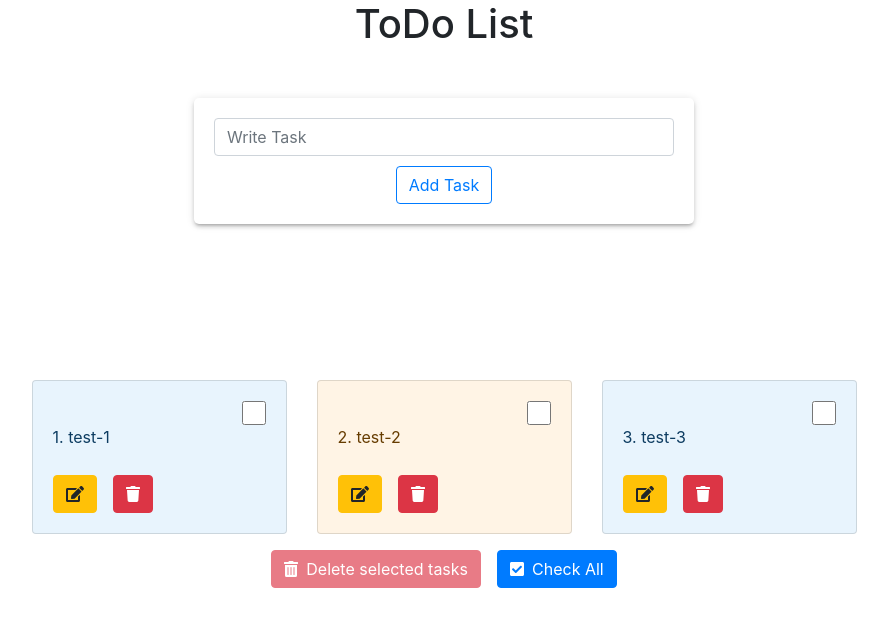
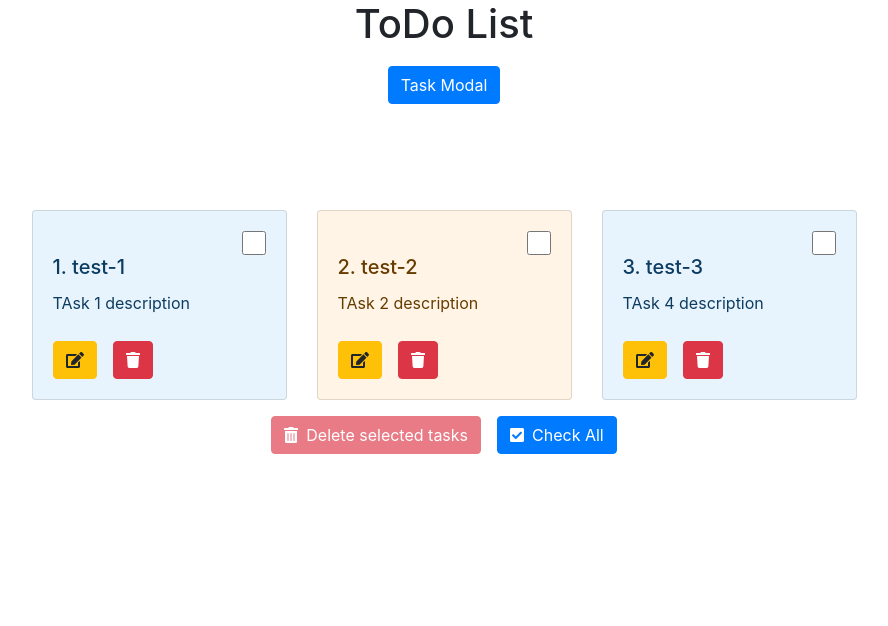
Before and after one commit to Narek-Alexanyan/todo-react-beg-06, a React (Create React App) app: page / in a window 1280 px wide. Shown: the top 626 px of the page, without its empty margins (196-1084 px from the left). Built offline with nearby package versions, Linux system fonts and the light colour scheme.

Commit message:
create ref ConfirmModal

```diff
--- a/src/component/AddTask/AddTask.jsx
+++ /dev/null
@@ -1,81 +0,0 @@
-import React, { Component } from "react";
-import PropTypes from 'prop-types';
-
-import Styles from "./AddTask.module.css";
-
-import { Button, FormControl, Alert } from "react-bootstrap";
-
-class AddTask extends Component {
-  state = {
-    inputValue: "",
-    errorMessage: false,
-  };
-
-  handleChange = (event) => {
-    this.setState({
-      inputValue: event.target.value,
-    });
-  };
-
-  keyPress = (event) => {
-    if (event.key === "Enter") {
-      this.handleClick();
-    }
-  };
-
-  handleClick = () => {
-    if (this.state.inputValue === "") {
-      this.setState({
-        errorMessage: true,
-      });
-    } else {
-      this.props.handleSubmit(this.state.inputValue);
-      this.setState({
-        errorMessage: false,
-      });
-    }
-
-    this.setState({
-      inputValue: "",
-    });
-  };
-
-  render() {
-    const { isAnyTaskChecked } = this.props;
-    const styles = [Styles.Alert__danger, Styles.slide__right];
-    return (
-      <>
-        {this.state.errorMessage && (
-          <Alert className={styles.join(" ")} variant="danger">
-            Input value is empty!
-          </Alert>
-        )}
-        <div className={Styles.addTask}>
-          <FormControl
-            aria-describedby="basic-addon1"
-            placeholder="Write Task"
-            aria-label="Write Task"
-            value={this.state.inputValue}
-            onChange={this.handleChange}
-            onKeyPress={this.keyPress}
-            disabled={isAnyTaskChecked}
-          />
-          <Button
-            variant="outline-primary"
-            onClick={this.handleClick}
-            disabled={isAnyTaskChecked}
-          >
-            Add Task
-          </Button>
-        </div>
-      </>
-    );
-  }
-}
-
-AddTask.protoTypes = {
-  handleSubmit: PropTypes.func,
-  isAnyTaskChecked: PropTypes.bool
-}
-
-export default AddTask;
--- a/src/component/AddTask/AddTask.module.css
+++ /dev/null
@@ -1,52 +0,0 @@
-.addTask {
-    box-shadow: 0px 3px 3px -2px rgb(0 0 0 / 20%), 0px 3px 4px 0px rgb(0 0 0 / 14%), 0px 1px 8px 0px rgb(0 0 0 / 12%);
-    color: rgba(0, 0, 0, 0.87);
-    transition: box-shadow 300ms cubic-bezier(0.4, 0, 0.2, 1) 0ms;
-    background-color: #fff;
-    width: 500px;
-    margin: 50px auto;
-    display: flex;
-    align-items: center;
-    flex-direction: column;
-    padding: 20px;
-    position: relative;
-    max-width: 100%;
-    border-radius: 5px;
-}
-
-.slide__right {
-	-webkit-animation: slide-right 0.5s cubic-bezier(0.250, 0.460, 0.450, 0.940) both;
-	        animation: slide-right 0.5s cubic-bezier(0.250, 0.460, 0.450, 0.940) both;
-}
-
-@-webkit-keyframes slide-right {
-    0% {
-      -webkit-transform: translateX(0);
-              transform: translateX(0);
-              -webkit-opacity: 0;
-              opacity: 0;
-    }
-    100% {
-      -webkit-transform: translateX(100px);
-              transform: translateX(100px);
-              -webkit-opacity: 1;
-              opacity: 0;
-    }
-  }
-  @keyframes slide-right {
-    0% {
-      -webkit-transform: translateX(0);
-              transform: translateX(0);
-    }
-    100% {
-      -webkit-transform: translateX(100px);
-              transform: translateX(100px);
-    }
-  }
-
-  .Alert__danger {
-      position: absolute!important;
-      left: 0;
-      top: 30px !important;
-      right: 75% !important;
-  }
--- /dev/null
+++ b/src/component/AddTaskModal/AddTaskModal.jsx
@@ -0,0 +1,119 @@
+import React, { createRef } from "react";
+import { Modal, Button, FormControl, Alert } from "react-bootstrap";
+
+import PropTypes from 'prop-types';
+
+import Styles from "./AddTaskModal.module.css";
+
+class AddTaskModal extends React.PureComponent {
+  constructor(props) {
+    super(props);
+    this.inputRef = createRef();
+    this.state = {
+      title: "",
+      description: "",
+      errorMessage: false,
+    };
+  }
+  handleChange = (event) => {
+    const { name, value } = event.target;
+    this.setState({
+      [name]: value,
+    });
+  };
+
+  keyPress = (event) => {
+    if (event.key === "Enter") {
+      this.handleClick();
+    }
+  };
+
+  handleClick = () => {
+    const { title, description } = this.state;
+    if (title === "" || description === "") {
+      this.setState({
+        errorMessage: true,
+      });
+      return;
+    }
+
+    const formData = {
+      title,
+      description,
+    };
+    this.props.onSubmit(formData);
+    this.props.onHide();
+  };
+  componentDidMount() {
+    this.inputRef.current.focus();
+  }
+  render() {
+    const { onHide, isAnyTaskChecked } = this.props;
+    const { title, description } = this.state;
+    const styles = [Styles.Alert__danger, Styles.slide__right];
+
+    return (
+      <Modal
+        show={true}
+        onHide={onHide}
+        size="lg"
+        aria-labelledby="contained-modal-title-vcenter"
+        centered
+      >
+        <Modal.Header closeButton>
+          <Modal.Title id="contained-modal-title-vcenter">
+            Task Modal
+          </Modal.Title>
+        </Modal.Header>
+        <Modal.Body>
+          {this.state.errorMessage && (
+            <Alert className={styles.join(" ")} variant="danger">
+              {`${title === '' ? 'title is empty!' : 'Title it`s ok'} '-' ${description === '' ? 'description is empty!' : 'Description it`s ok'}`}
+            </Alert>
+          )}
+          <div className={Styles.addTask}>
+            <FormControl
+              name="title"
+              placeholder="Write Title"
+              aria-label="Write Title"
+              value={title}
+              onChange={this.handleChange}
+              onKeyPress={this.keyPress}
+              disabled={isAnyTaskChecked}
+              ref={this.inputRef}
+            />
+            <FormControl
+              className={Styles.area}
+              name="description"
+              as="textarea"
+              placeholder="Write Description"
+              aria-label="Write Description"
+              value={description}
+              onChange={this.handleChange}
+              disabled={isAnyTaskChecked}
+            />
+          </div>
+        </Modal.Body>
+        <Modal.Footer>
+          <Button onClick={onHide} variant="secondary">
+            Close
+          </Button>
+          <Button
+            variant="outline-primary"
+            onClick={this.handleClick}
+            disabled={isAnyTaskChecked}
+          >
+            Add Task
+          </Button>
+        </Modal.Footer>
+      </Modal>
+    );
+  }
+}
+
+AddTaskModal.propTypes = {
+    isAnyTaskChecked: PropTypes.bool.isRequired,
+    onHide: PropTypes.func.isRequired
+}
+
+export default AddTaskModal;
--- /dev/null
+++ b/src/component/AddTaskModal/AddTaskModal.module.css
@@ -0,0 +1,60 @@
+.addTask {
+  box-shadow: 0px 3px 3px -2px rgb(0 0 0 / 20%),
+    0px 3px 4px 0px rgb(0 0 0 / 14%), 0px 1px 8px 0px rgb(0 0 0 / 12%);
+  color: rgba(0, 0, 0, 0.87);
+  transition: box-shadow 300ms cubic-bezier(0.4, 0, 0.2, 1) 0ms;
+  background-color: #fff;
+  width: 500px;
+  margin: 50px auto;
+  display: flex;
+  align-items: center;
+  flex-direction: column;
+  padding: 20px;
+  position: relative;
+  max-width: 100%;
+  border-radius: 5px;
+}
+
+.area {
+  resize: none;
+  margin-top: 10px;
+}
+
+.slide__right {
+  -webkit-animation: slide-right 0.5s cubic-bezier(0.25, 0.46, 0.45, 0.94) both;
+  animation: slide-right 0.5s cubic-bezier(0.25, 0.46, 0.45, 0.94) both;
+}
+
+@-webkit-keyframes slide-right {
+  0% {
+    -webkit-transform: translateX(0);
+    transform: translateX(0);
+    -webkit-opacity: 0;
+    opacity: 0;
+  }
+  100% {
+    -webkit-transform: translateX(100px);
+    transform: translateX(100px);
+    -webkit-opacity: 1;
+    opacity: 0;
+  }
+}
+@keyframes slide-right {
+  0% {
+    -webkit-transform: translateX(0);
+    transform: translateX(0);
+  }
+  100% {
+    -webkit-transform: translateX(100px);
+    transform: translateX(100px);
+  }
+}
+
+.Alert__danger {
+  width: 300px;
+  position: absolute !important;
+  left: 0;
+  top: 30px !important;
+  right: 75% !important;
+  padding: 0 !important;
+}
--- /dev/null
+++ b/src/component/Confirm.jsx
@@ -0,0 +1,33 @@
+import React, {memo} from "react";
+import { Button, Modal, ModalBody, ModalFooter, ModalTitle } from "react-bootstrap";
+
+import PropTypes from 'prop-types';
+
+function Confirm(props) {
+  return (
+    <Modal show={true} onHide={props.onClose} centered>
+      <Modal.Header closeButton>
+        <ModalTitle style={{color: '#dc3545'}}>Are you sure to remove {props.size}</ModalTitle>
+      </Modal.Header>
+      <ModalBody>
+        if you delete these tasks, you will no longer be able to return them!
+      </ModalBody>
+      <ModalFooter>
+          <Button variant="outline-danger" onClick={props.onSubmit}>
+              Remove
+          </Button>
+          <Button variant="outline-secondary" onClick={props.onClose}>
+              Close
+          </Button>
+      </ModalFooter>
+    </Modal>
+  );
+}
+
+Confirm.propTypes = {
+    onClose: PropTypes.func.isRequired,
+    size: PropTypes.number.isRequired,
+    onSubmit: PropTypes.func.isRequired,
+}
+
+export default memo(Confirm);
--- a/src/component/Task/Task.jsx
+++ b/src/component/Task/Task.jsx
@@ -37,8 +37,9 @@ function Task({
           onChange={() => handleToggleCheckTask(task._id, isChecked)}
           checked={isChecked}
         />
+        <Card.Title>{index + 1}. {task.title}</Card.Title>
         <Card.Text>
-          {index + 1}. {task.title}
+          {task.description}
         </Card.Text>
         <Button variant="warning" disabled={isAnyTaskChecked}>
           <FontAwesomeIcon icon={faEdit} />
@@ -57,12 +58,16 @@ function Task({
 }
 
 Task.propTypes = {
-  task: PropTypes.object,
-  index: PropTypes.number,
-  removeTask: PropTypes.func,
-  handleToggleCheckTask: PropTypes.func,
-  isAnyTaskChecked: PropTypes.bool,
-  isChecked: PropTypes.bool
+  task: PropTypes.shape({
+    _id: PropTypes.string.isRequired,
+    title: PropTypes.string.isRequired,
+    description: PropTypes.string.isRequired
+  }),
+  index: PropTypes.number.isRequired,
+  removeTask: PropTypes.func.isRequired,
+  handleToggleCheckTask: PropTypes.func.isRequired,
+  isAnyTaskChecked: PropTypes.bool.isRequired,
+  isChecked: PropTypes.bool.isRequired
 }
 
 export default React.memo(Task);
--- a/src/component/ToDo/ToDo.jsx
+++ b/src/component/ToDo/ToDo.jsx
@@ -1,6 +1,6 @@
 import React, { Component } from "react";
-import PropTypes from 'prop-types';
-import AddTask from "../AddTask/AddTask";
+// import PropTypes from "prop-types";
+import AddTaskModal from "../AddTaskModal/AddTaskModal";
 import Task from "../Task/Task";
 import idGenerator from "../../idGenerator";
 
@@ -10,6 +10,7 @@ import { faCheckSquare, faTrashAlt } from "@fortawesome/free-solid-svg-icons";
 import { Container, Row, Col, Button } from "react-bootstrap";
 
 import "./ToDo.scss";
+import Confirm from "../Confirm";
 
 class ToDo extends Component {
   state = {
@@ -17,28 +18,33 @@ class ToDo extends Component {
       {
         _id: idGenerator(),
         title: "test-1",
+        description: "TAsk 1 description",
       },
       {
         _id: idGenerator(),
         title: "test-2",
+        description: "TAsk 2 description",
       },
       {
         _id: idGenerator(),
         title: "test-3",
+        description: "TAsk 4 description",
       },
     ],
     checkedTasks: new Set(),
+    isOpenModalTask: false,
+    showConfirm: false
   };
   ColStyles = ["mt-2", "mb-2", "slide-bottom"];
 
   handleSubmit = (value) => {
-    const tasks = [...this.state.tasks,
+    const tasks = [
+      ...this.state.tasks,
       {
         title: value,
         _id: idGenerator(),
-      }
+      },
     ];
-    // tasks.push();
     this.setState({
       tasks,
     });
@@ -66,6 +72,7 @@ class ToDo extends Component {
     this.setState({
       tasks,
       checkedTasks: new Set(),
+      showConfirm: false
     });
   };
 
@@ -92,8 +99,31 @@ class ToDo extends Component {
     });
   };
 
+  toggleOpenAddTaskModal = () => {
+    this.setState({
+      isOpenModalTask: !this.state.isOpenModalTask,
+    });
+  };
+
+  handleSubmit = (formData) => {
+    const tasks = [...this.state.tasks];
+    tasks.push({
+      ...formData,
+      _id: idGenerator()
+    });
+    this.setState({
+      tasks
+    })
+  }
+
+  toggleConfirm = ()=> {
+    this.setState({
+      showConfirm: !this.state.showConfirm
+    })
+  }
+
   render() {
-    const { checkedTasks, tasks } = this.state;
+    const { checkedTasks, tasks, isOpenModalTask, showConfirm } = this.state;
     const tasksList = tasks.map((task, index) => {
       return (
         <Col
@@ -116,23 +146,27 @@ class ToDo extends Component {
       );
     });
     return (
+      <>
         <Container>
-        <Row>
-          <Col>
-            <h1 className="text-center tracking-in-contract-bck">ToDo List</h1>
-            <AddTask
-              handleSubmit={this.handleSubmit}
-              isAnyTaskChecked={!!checkedTasks.size}
-            />
-          </Col>
+          <Row className="justify-content-center flex-column">
+              <h1 className="text-center tracking-in-contract-bck">
+                ToDo List
+              </h1>
+              <Button className="ml-auto mr-auto" onClick={this.toggleOpenAddTaskModal}>Task Modal</Button>
           </Row>
           <Row className="mt-5 justify-content-center">
-          {tasksList.length ? tasksList : <h2 className="no__tasks slide-in-top">There are no tasks yet!</h2>}
+            {tasksList.length ? (
+              tasksList
+            ) : (
+              <h2 className="no__tasks slide-in-top">
+                There are no tasks yet!
+              </h2>
+            )}
           </Row>
           <Row className="justify-content-center mt-5">
             <Button
               variant="danger"
-            onClick={this.handleDeleteCheckedTasks}
+              onClick={this.toggleConfirm}
               disabled={!!!checkedTasks.size}
             >
               <FontAwesomeIcon
@@ -154,12 +188,19 @@ class ToDo extends Component {
             </Button>
           </Row>
         </Container>
+        {isOpenModalTask && <AddTaskModal
+          onHide={this.toggleOpenAddTaskModal}
+          onSubmit={this.handleSubmit}
+          isAnyTaskChecked={!!checkedTasks.size}
+        />}
+        {showConfirm && <Confirm onSubmit={this.handleDeleteCheckedTasks} onClose={this.toggleConfirm} size={checkedTasks.size}/>}
+      </>
     );
   }
 }
 
-ToDo.propTypes = {
-  Task: PropTypes.element,
-  AddTask: PropTypes.element
-}
+// ToDo.propTypes = {
+//   Task: PropTypes.element,
+//   AddTask: PropTypes.element,
+// };
 export default ToDo;
```
Lines whose indentation alone changed are shown as unchanged.
